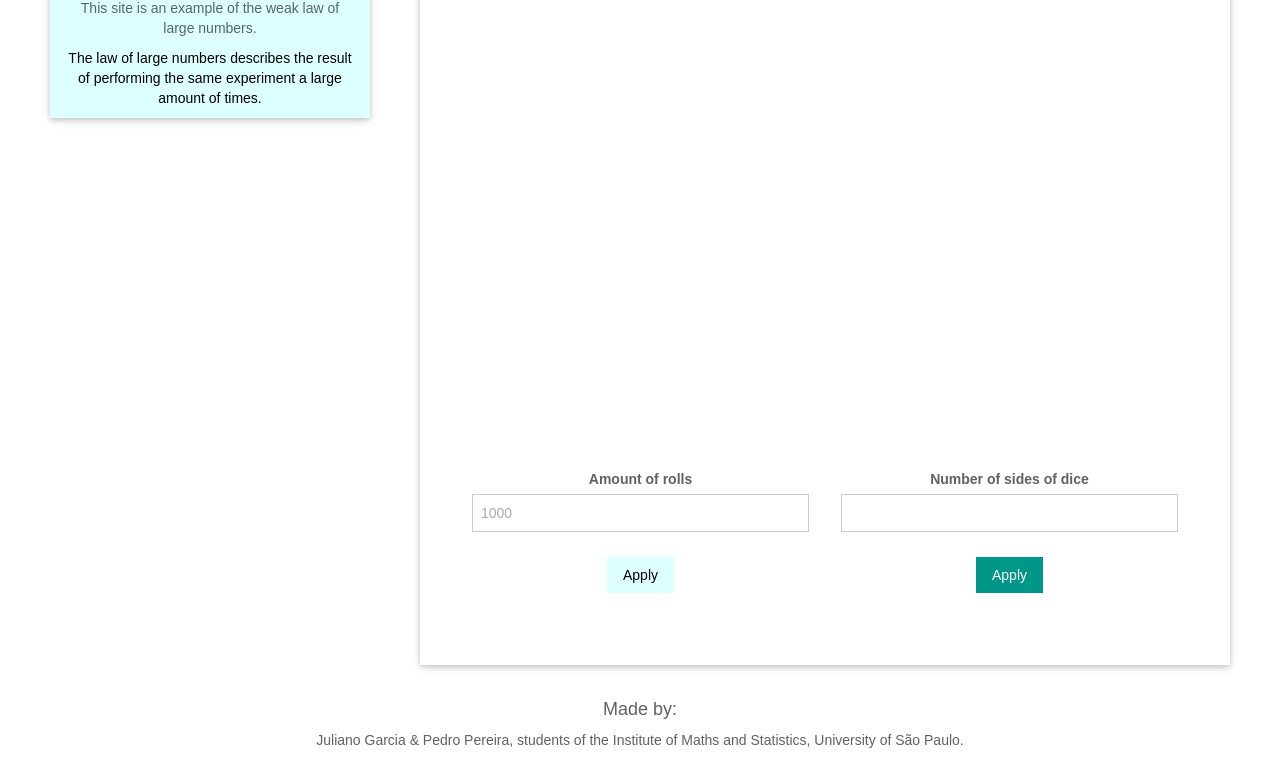
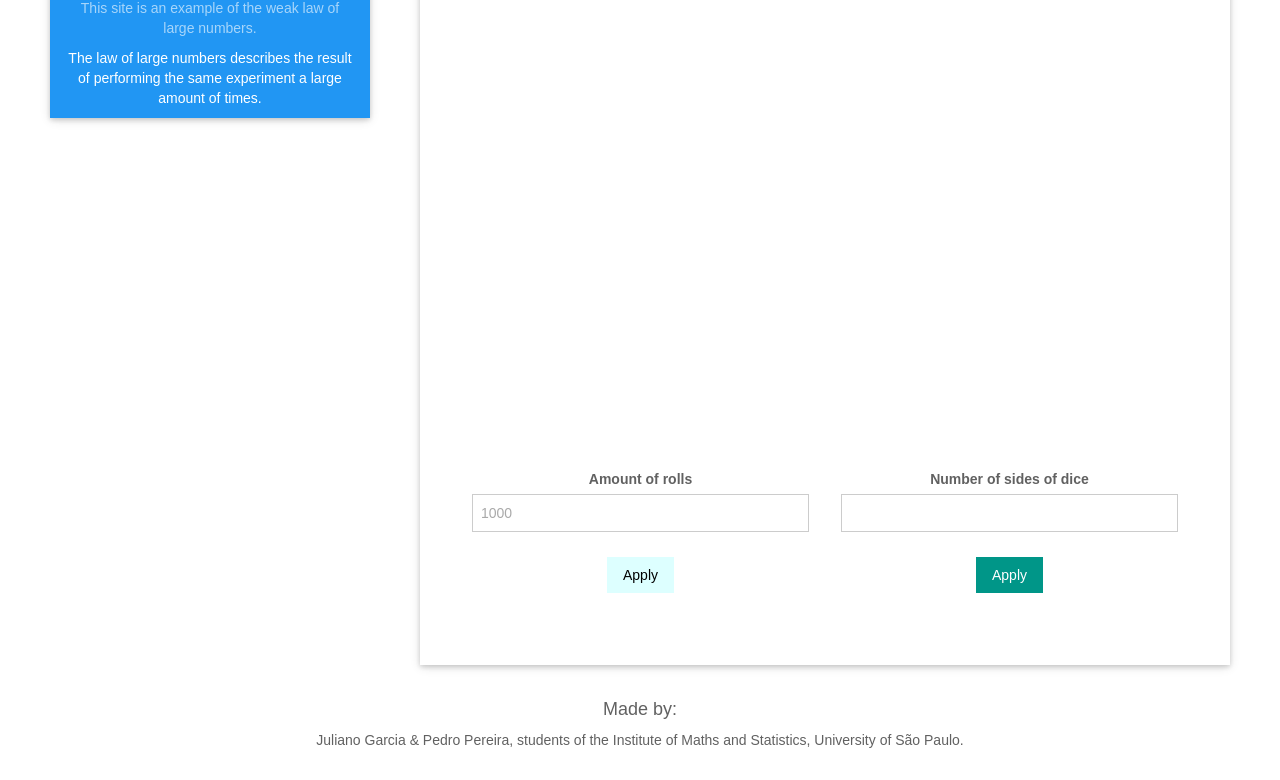
Before and after one commit to robotenique/website, a plain HTML site: page index.html in a window 1280 px wide. Shown: the part 168-948 px from the top of the page. Drawn offline with nearby package versions, Linux system fonts and the light colour scheme; a script that the page names is missing.

Commit message:
Changed the color of the button

```diff
--- a/index.html
+++ b/index.html
@@ -19,7 +19,7 @@
 	<div class="w3-card-48 animated fadeInUp title">
 		<h1>Weak Law of Large Numbers Simulator</h1>
 	</div>
-	<div class="w3-container w3-quarter w3-card-2 w3-panel w3-pale-blue animated fadeIn" id="header">
+	<div class="w3-container w3-quarter w3-card-2 w3-panel w3-blue animated fadeIn" id="header">
 		<h3 id="sidebarText">What is this about?</h3>
 		<p class="w3-opacity">This site is an example of the weak law of large numbers.</p>
 		<p>The law of large numbers describes the result of performing the same experiment a large amount of times.</p>
```
